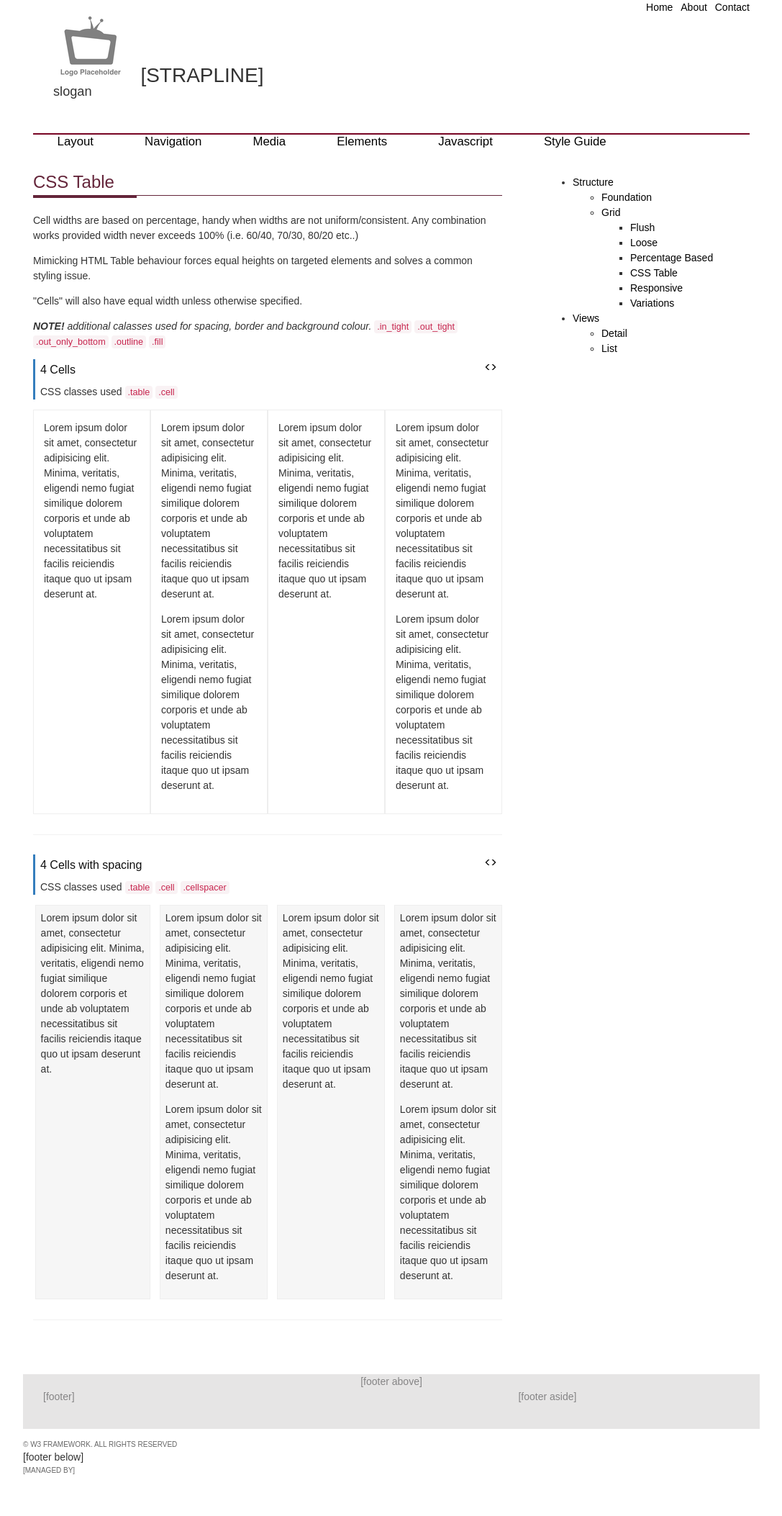
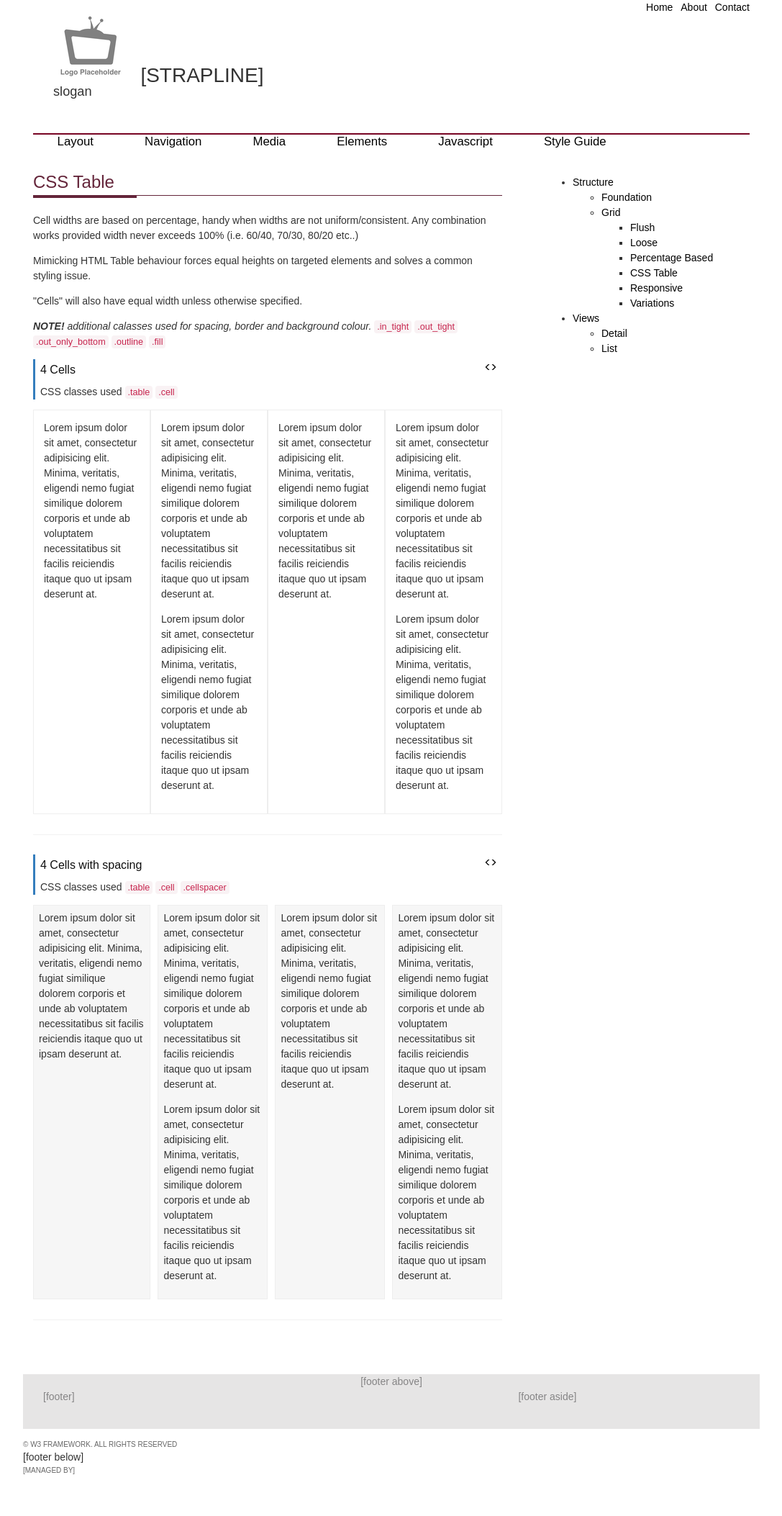
Before and after one commit to 2dpi/templates, a Jekyll site: the page built from www/elements/manual/layout/table.html, in a window 1280 px wide. Shown: the whole page at 72% size, without its empty margins (96-1183 px from the left). Built offline with Jekyll 4.4.1, drawn with Linux system fonts in a browser that asks for light colours; some web fonts are replaced.

Commit message:
adding pages

```diff
--- a/www/css/content/grid.css
+++ b/www/css/content/grid.css
@@ -417,7 +417,6 @@ height: 100%;
 .cellspacer
 {
 	height: 100%;
-	margin-left: 1.6%;
 }
 .cell_10
 {
```
